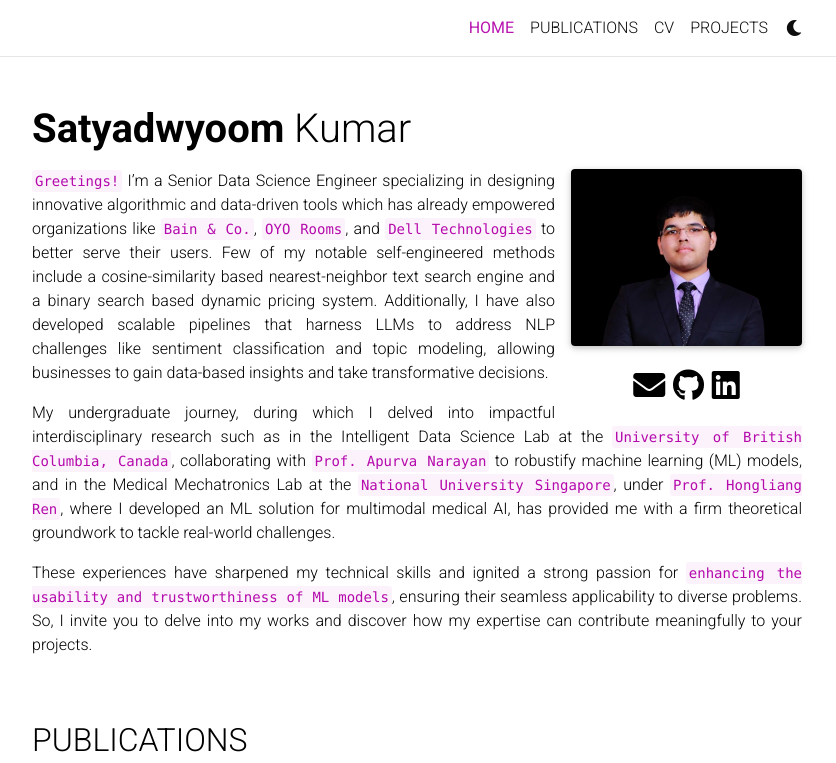
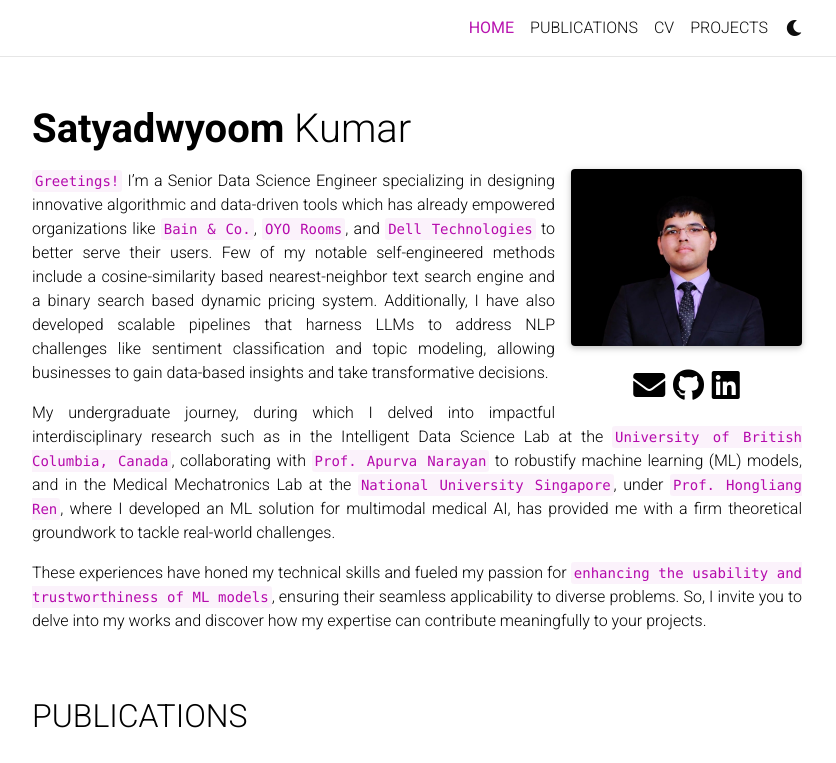
Before and after one commit to satyadwyoom/test_repo, a Jekyll site: the page built from _pages/about.md, in a window 1280 px wide and 961 px high, cut to the strip 0-763 px from the top of the window. Shown: the whole strip, without its empty margins (223-1059 px from the left). Built offline with Jekyll 4.4.1, drawn with Linux system fonts in a browser that asks for light colours; full-size pictures stand in for the smaller copies a plugin makes; comment, search, counter and statistics services are not loaded; a style sheet for code colours, icons or effects is not loaded.

Commit message:
about change

```diff
--- a/_pages/about.md
+++ b/_pages/about.md
@@ -28,7 +28,7 @@ These experiences have sharpened my skills and ignited a passion to fathom the u
 
 My undergraduate journey, during which I delved into impactful interdisciplinary research such as in the Intelligent Data Science Lab at the [`University of British Columbia, Canada`](https://www.ubc.ca/), collaborating with [`Prof. Apurva Narayan`](https://a-narayan.github.io/team/) to robustify machine learning (ML) models, and in the Medical Mechatronics Lab at the [`National University Singapore`](https://www.nus.edu.sg/), under [`Prof. Hongliang Ren`](https://scholar.google.com/citations?user=rcF7N44AAAAJ&hl=en), where I developed an ML solution for multimodal medical AI, has provided me with a firm theoretical groundwork to tackle real-world challenges.
 
-These experiences have sharpened my technical skills and ignited a strong passion for `enhancing the usability and trustworthiness of ML models`, ensuring their seamless applicability to diverse problems. So, I invite you to delve into my works and discover how my expertise can contribute meaningfully to your projects.
+These experiences have honed my technical skills and fueled my passion for `enhancing the usability and trustworthiness of ML models`, ensuring their seamless applicability to diverse problems. So, I invite you to delve into my works and discover how my expertise can contribute meaningfully to your projects.
 
 
 <!-- My academic journey led me to the Intelligent Data Science Lab at the [`University of British Columbia, Canada`](https://www.ubc.ca/),  where I collaborated with [`Dr. Apurva Narayan`](https://a-narayan.github.io/team/). Simultaneously, I engaged in impactful research at the Medical Mechatronics Lab in the [`National University of Singapore`](https://www.nus.edu.sg/) under the guidance of [`Dr. Hongliang Ren`](https://scholar.google.com/citations?user=rcF7N44AAAAJ&hl=en). -->
```
